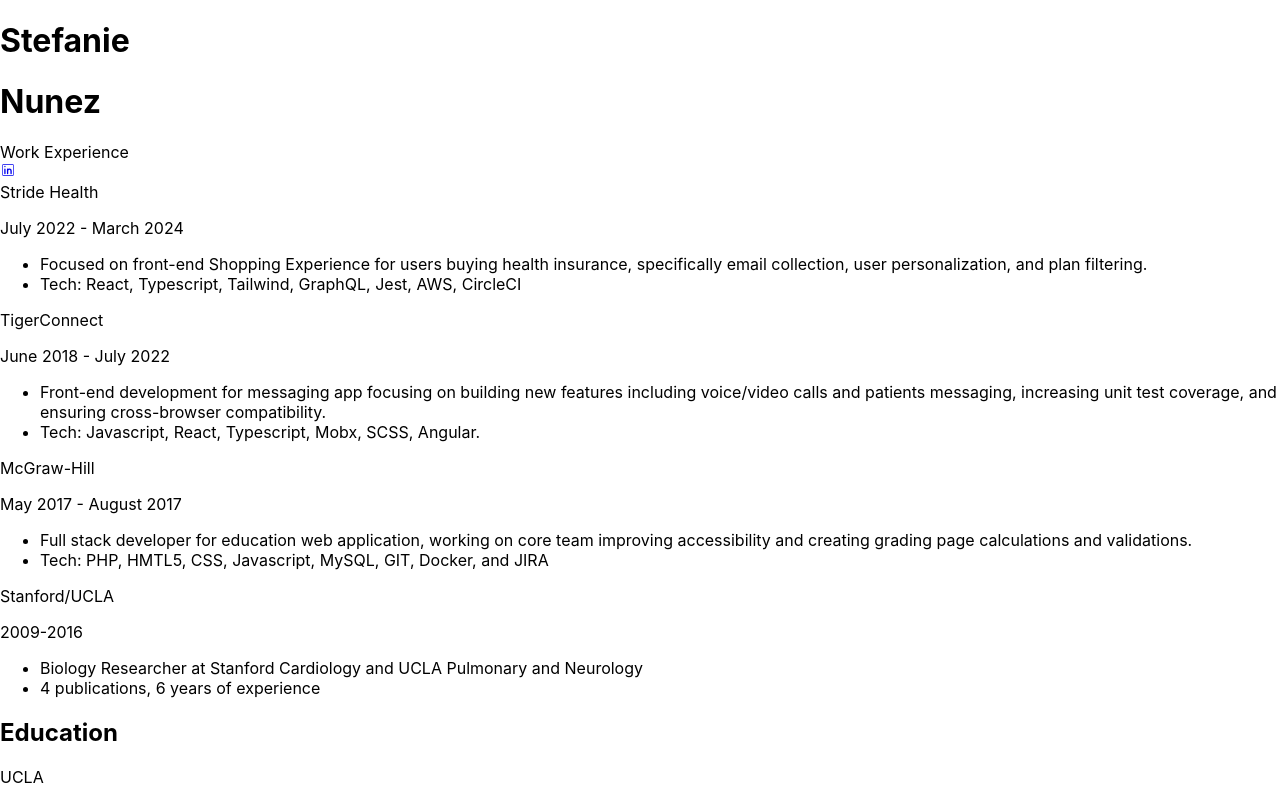
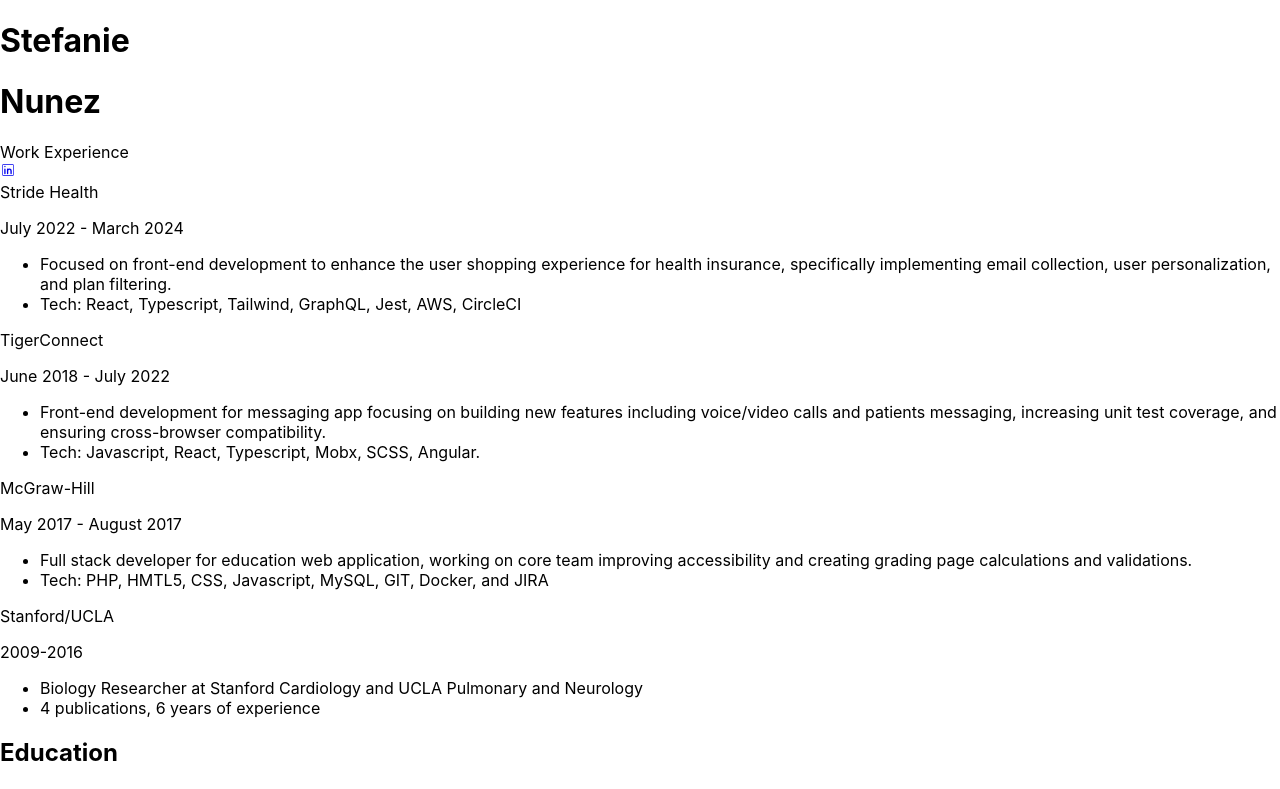
Before and after one commit to smn1881/PersonalWebsite, a React (Create React App) app: page / in a window 1280 px wide. Shown: the top 789 px of the page. Built offline with nearby package versions, Linux system fonts and the light colour scheme.

Commit message:
fix grammar in work experience and add screenshot (#6)

```diff
--- a/src/Text.json
+++ b/src/Text.json
@@ -33,7 +33,7 @@
     },
     "strideHealth": {
         "date": "July 2022 - March 2024",
-        "first": "Focused on front-end Shopping Experience for users buying health insurance, specifically email collection, user personalization, and plan filtering.",
+        "first": "Focused on front-end development to enhance the user shopping experience for health insurance, specifically implementing email collection, user personalization, and plan filtering.",
         "second": "Tech: React, Typescript, Tailwind, GraphQL, Jest, AWS, CircleCI"
     },
     "tigerConnect": {
--- a/src/Weather.js
+++ b/src/Weather.js
@@ -71,7 +71,7 @@
                     <div className="mr-8">
                         <div className='text-4xl md:text-5xl font-semibold'>{data?.location?.name}</div>
                         <p>{data?.current?.condition?.text}</p>
-                        <p>{data?.current?.temp_f}</p>
+                        <p>{data?.current?.temp_f} F</p>
                     </div>
                     <img className='w-24 h-24' src={data?.current?.condition?.icon} alt="weather icon" />
                 </div>
```
Also changed, not shown: 2 other files (tests, documents, lock files or other folders).
